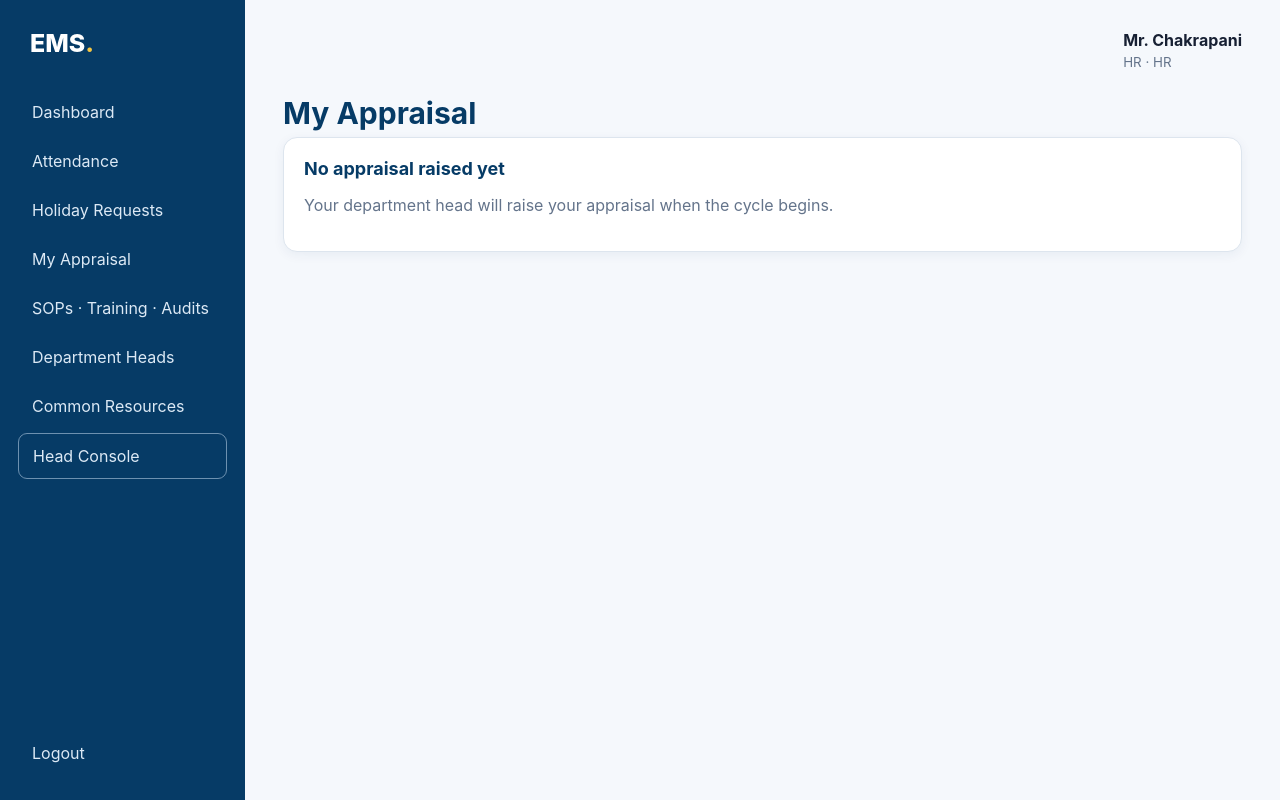
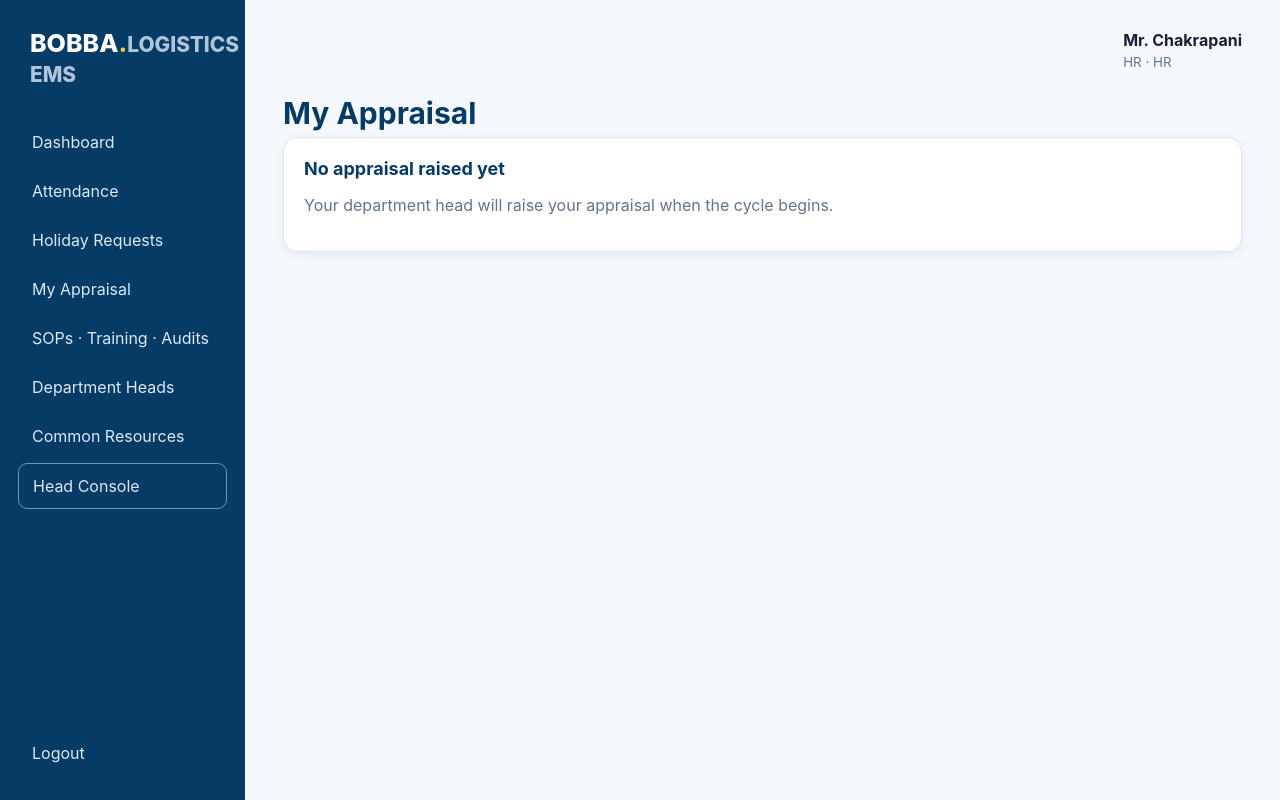
Before and after one commit to rakshithar11/EMS, a Flask app: page /appraisal in a window 1280 px wide. Run offline with Flask 3, Linux system fonts and the light colour scheme; a user stored in the database is signed in; data comes from the database, SQL or seed files in the repository; data that the repository does not hold is empty.

Commit message:
Update base.html

```diff
--- a/templates/base.html
+++ b/templates/base.html
@@ -1,8 +1,7 @@
-
 <!doctype html><html lang="en"><head><meta charset="utf-8"><meta name="viewport" content="width=device-width,initial-scale=1">
-<title>{% block title %}Employee Management System{% endblock %}</title><link rel="stylesheet" href="{{url_for('static',filename='style.css')}}"></head>
+<title>{% block title %}Bobba Logistics EMS{% endblock %}</title><link rel="stylesheet" href="{{url_for('static',filename='style.css')}}"></head>
 <body>{% if current_user.is_authenticated %}
-<div class="layout"><aside class="sidebar"><div class="brand">EMS<span>.</span></div><nav>
+<div class="layout"><aside class="sidebar"><div class="brand">BOBBA<span>.</span><small class="brand-sub">LOGISTICS EMS</small></div><nav>
 <a href="{{url_for('main.dashboard')}}">Dashboard</a>
 <a href="{{url_for('main.attendance')}}">Attendance</a>
 <a href="{{url_for('main.leave')}}">Holiday Requests</a>
```
